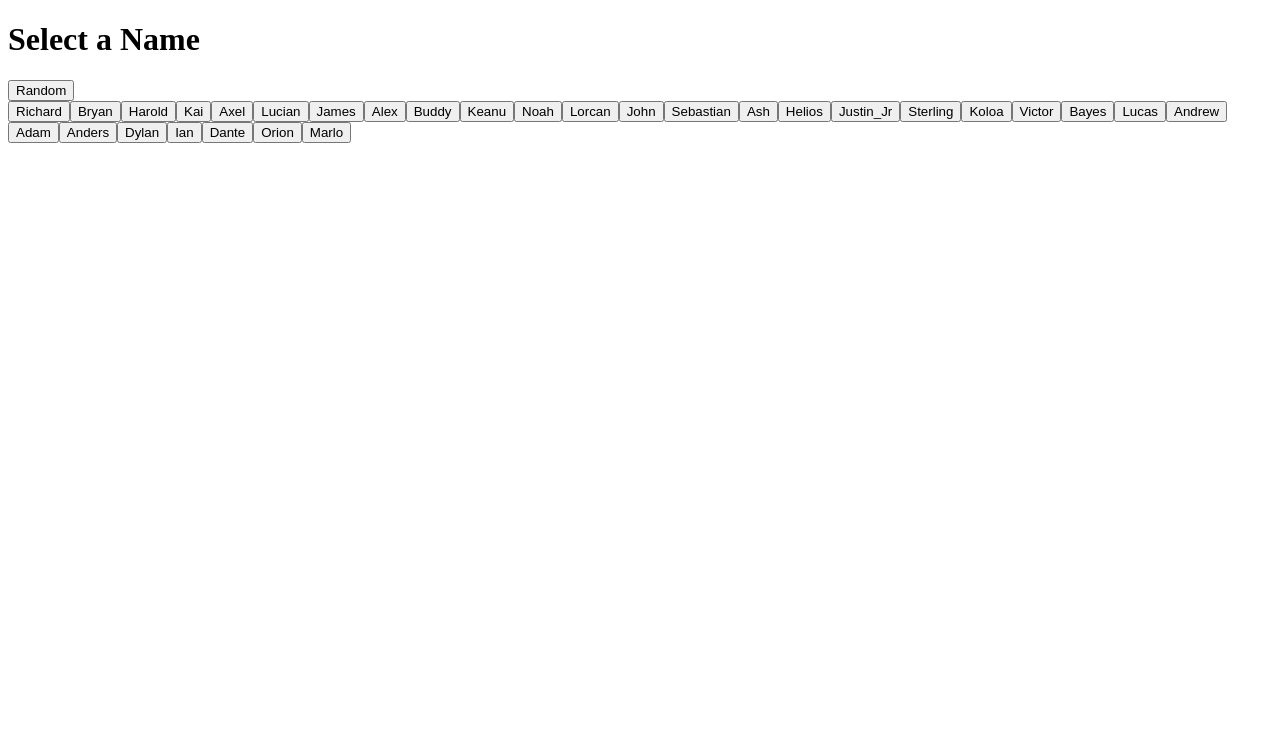
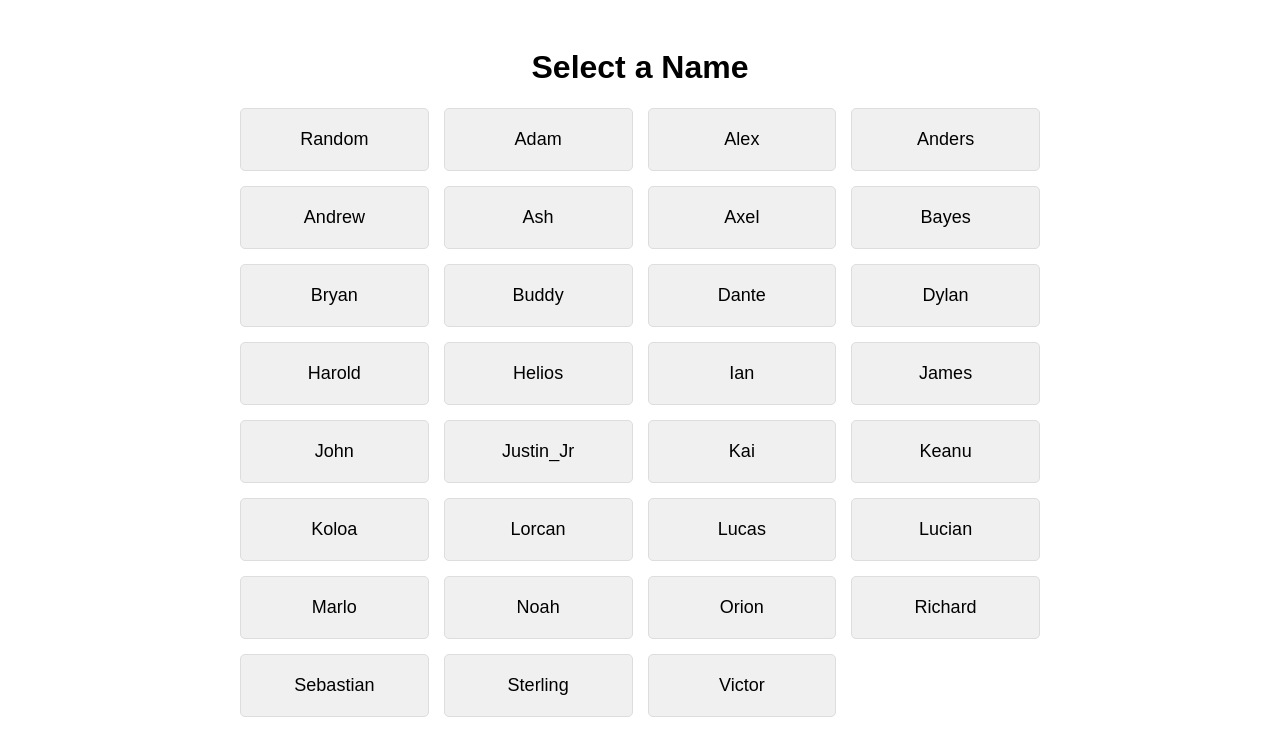
Before and after one commit to justinishikawa/name_game, a Flask app: page / in a window 1280 px wide. Shown: the top 756 px of the page. Run offline with Flask 3, Linux system fonts and the light colour scheme; data that the repository does not hold is empty; some libraries are stand-ins or nearby versions.

Commit message:
bigger tiles, alpha order

```diff
--- a/app.py
+++ b/app.py
@@ -67,7 +67,8 @@ def get_available_names():
         reserved_names = []
     finally:
         conn.close()
-    return [name for name in names if name not in reserved_names]
+    available_names = [name for name in names if name not in reserved_names]
+    return ['Random'] + sorted(available_names)
 
 @app.route('/available_names', methods=['GET'])
 def available_names():
@@ -115,12 +116,11 @@ def select_name():
         return jsonify({"error": "An error occurred while processing your request"}), 500
     finally:
         conn.close()
-
     return jsonify({"message": "Name selected successfully"})
 
 @app.route('/random_name', methods=['GET'])
 def random_name():
-    available_names = get_available_names()
+    available_names = get_available_names()[1:]  # Exclude 'Random'
     if not available_names:
         return jsonify({"error": "No names available"}), 400
     return jsonify({"name": random.choice(available_names)})
--- a/templates/index.html
+++ b/templates/index.html
@@ -4,18 +4,46 @@
     <meta charset="UTF-8">
     <meta name="viewport" content="width=device-width, initial-scale=1.0">
     <title>Select a Name</title>
-    <script src="https://cdn.jsdelivr.net/npm/axios/dist/axios.min.js"></script>
     <style>
-        .loading { opacity: 0.5; pointer-events: none; }
+        body {
+            font-family: Arial, sans-serif;
+            display: flex;
+            flex-direction: column;
+            align-items: center;
+            padding: 20px;
+        }
+        #nameGrid {
+            display: grid;
+            grid-template-columns: repeat(auto-fill, minmax(150px, 1fr));
+            gap: 15px;
+            width: 100%;
+            max-width: 800px;
+        }
+        .nameTile {
+            background-color: #f0f0f0;
+            border: 1px solid #ddd;
+            border-radius: 5px;
+            padding: 20px;
+            text-align: center;
+            cursor: pointer;
+            font-size: 18px;
+            transition: background-color 0.3s;
+        }
+        .nameTile:hover {
+            background-color: #e0e0e0;
+        }
+        #paymentForm {
+            display: none;
+            margin-top: 20px;
+        }
     </style>
 </head>
 <body>
     <h1>Select a Name</h1>
-    <button id="randomButton">Random</button>
-    <div id="nameList"></div>
-    <div id="paymentForm" style="display:none;">
-        <h2>Payment</h2>
-        <form id="reserveForm">
+    <div id="nameGrid"></div>
+    <div id="paymentForm">
+        <h2>Complete Your Selection</h2>
+        <form id="selectionForm">
             <input type="text" id="firstName" placeholder="First Name" required>
             <input type="text" id="lastName" placeholder="Last Name" required>
             <input type="email" id="email" placeholder="Email" required>
@@ -26,72 +54,77 @@
                 <option value="zelle">Zelle</option>
                 <option value="paypal">PayPal</option>
             </select>
-            <input type="hidden" id="selectedName">
             <button type="submit">Reserve</button>
         </form>
     </div>
 
     <script>
-    let lastFetchTimestamp = '';
+        let selectedName = '';
 
-    async function fetchAvailableNames() {
-        try {
-            const response = await axios.get('/available_names');
-            if (response.data.timestamp !== lastFetchTimestamp) {
-                lastFetchTimestamp = response.data.timestamp;
-                const nameList = document.getElementById('nameList');
-                nameList.innerHTML = '';
-                response.data.names.forEach(name => {
-                    const button = document.createElement('button');
-                    button.textContent = name;
-                    button.onclick = () => selectName(name);
-                    nameList.appendChild(button);
+        function fetchNames() {
+            fetch('/available_names')
+                .then(response => response.json())
+                .then(data => {
+                    const nameGrid = document.getElementById('nameGrid');
+                    nameGrid.innerHTML = '';
+                    data.names.forEach(name => {
+                        const tile = document.createElement('div');
+                        tile.className = 'nameTile';
+                        tile.textContent = name;
+                        tile.onclick = () => selectName(name);
+                        nameGrid.appendChild(tile);
+                    });
                 });
+        }
+
+        function selectName(name) {
+            if (name === 'Random') {
+                fetch('/random_name')
+                    .then(response => response.json())
+                    .then(data => {
+                        if (data.error) {
+                            alert(data.error);
+                        } else {
+                            selectedName = data.name;
+                            document.getElementById('paymentForm').style.display = 'block';
+                        }
+                    });
+            } else {
+                selectedName = name;
+                document.getElementById('paymentForm').style.display = 'block';
             }
-        } catch (error) {
-            console.error('Error fetching available names:', error);
         }
-    }
 
-    function selectName(name) {
-        document.getElementById('selectedName').value = name;
-        document.getElementById('paymentForm').style.display = 'block';
-    }
-
-    document.getElementById('randomButton').addEventListener('click', async () => {
-        try {
-            const response = await axios.get('/random_name');
-            selectName(response.data.name);
-        } catch (error) {
-            console.error('Error getting random name:', error);
-        }
-    });
-
-    document.getElementById('reserveForm').addEventListener('submit', async (e) => {
-        e.preventDefault();
-        const form = e.target;
-        form.classList.add('loading');
-        try {
-            const response = await axios.post('/select_name', {
-                name: document.getElementById('selectedName').value,
+        document.getElementById('selectionForm').onsubmit = function(e) {
+            e.preventDefault();
+            const formData = {
+                name: selectedName,
                 first_name: document.getElementById('firstName').value,
                 last_name: document.getElementById('lastName').value,
                 email: document.getElementById('email').value,
                 payment_method: document.getElementById('paymentMethod').value
+            };
+
+            fetch('/select_name', {
+                method: 'POST',
+                headers: {
+                    'Content-Type': 'application/json',
+                },
+                body: JSON.stringify(formData),
+            })
+            .then(response => response.json())
+            .then(data => {
+                if (data.error) {
+                    alert(data.error);
+                } else {
+                    alert(data.message);
+                    document.getElementById('paymentForm').style.display = 'none';
+                    fetchNames();
+                }
             });
-            alert(response.data.message);
-            form.reset();
-            document.getElementById('paymentForm').style.display = 'none';
-            fetchAvailableNames();
-        } catch (error) {
-            alert(error.response?.data?.error || 'An error occurred');
-        } finally {
-            form.classList.remove('loading');
-        }
-    });
+        };
 
-    fetchAvailableNames();
-    setInterval(fetchAvailableNames, 5000);
+        fetchNames();
     </script>
 </body>
 </html>
```
